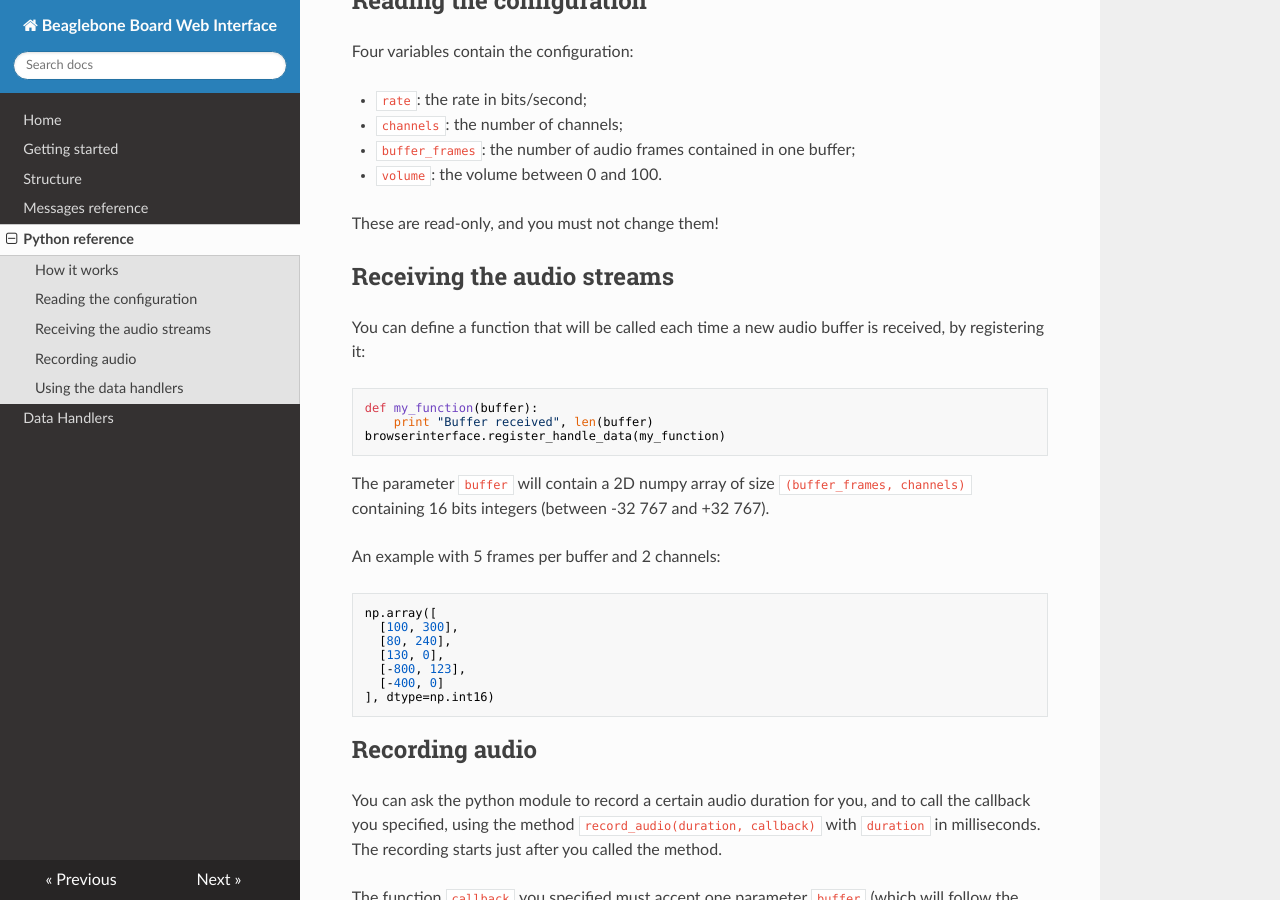
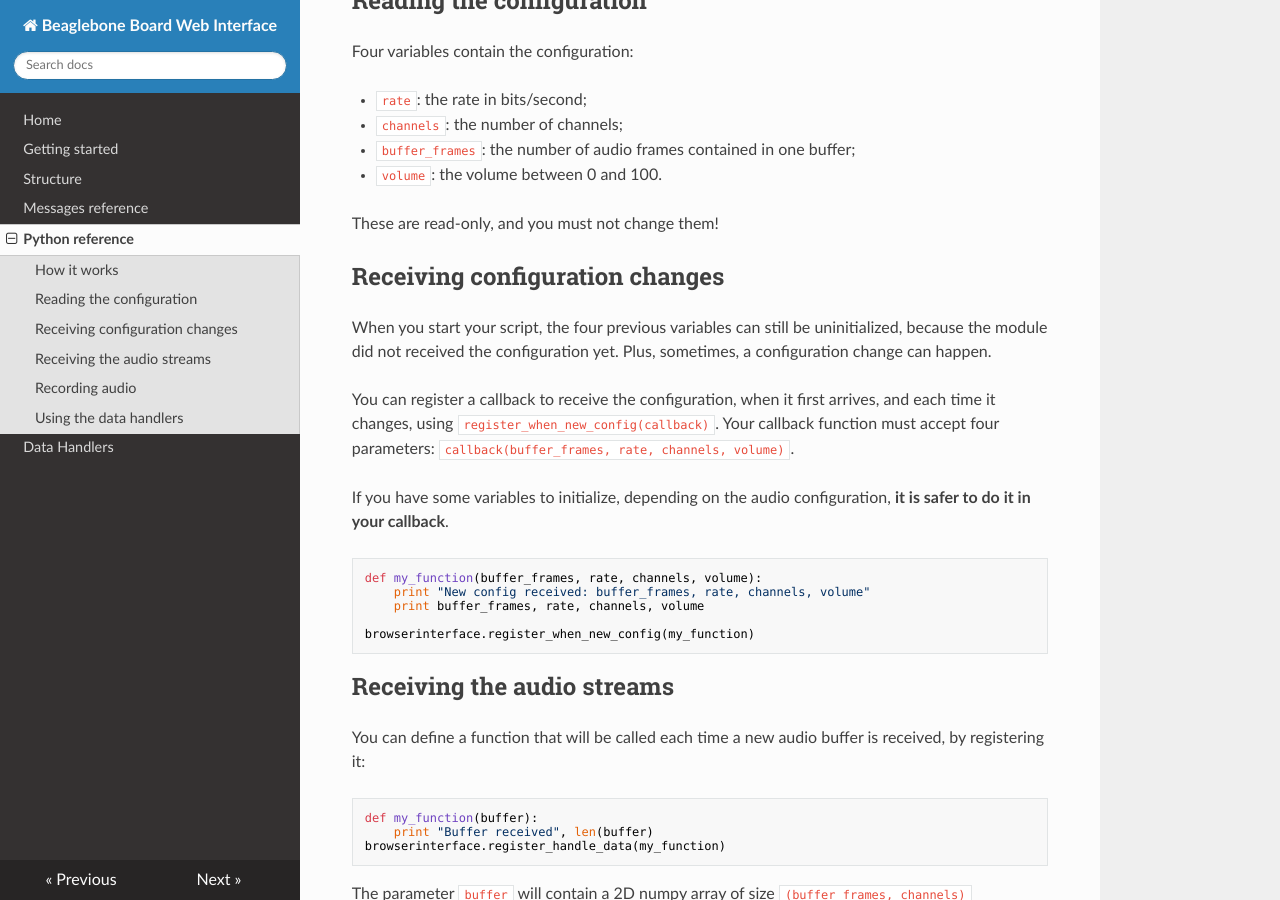
Before and after one commit to LCAV/easy-dsp, an MkDocs documentation site: the page built from docs/docs/python-reference.md, in a window 1280 px wide and 900 px high, scrolled down 846 px. Built offline with MkDocs 1.6.1, drawn with Linux system fonts in a browser that asks for light colours; nearby versions of some CDN libraries; old or Windows-style settings are respelled for this version of MkDocs.

Commit message:
Add when_new_config callback

````diff
--- a/docs/docs/python-reference.md
+++ b/docs/docs/python-reference.md
@@ -31,6 +31,7 @@ browserinterface.start()
 
 In the following, when we talk about functions and variables, they all come from the module `browserinterface`, so you must prefixe them with `browserinterface.`.
 
+
 ## Reading the configuration
 
 Four variables contain the configuration:
@@ -42,6 +43,24 @@ Four variables contain the configuration:
 
 These are read-only, and you must not change them!
 
+
+## Receiving configuration changes
+
+When you start your script, the four previous variables can still be uninitialized, because the module did not received the configuration yet.
+Plus, sometimes, a configuration change can happen.
+
+You can register a callback to receive the configuration, when it first arrives, and each time it changes, using `register_when_new_config(callback)`.
+Your callback function must accept four parameters: `callback(buffer_frames, rate, channels, volume)`.
+
+If you have some variables to initialize, depending on the audio configuration, **it is safer to do it in your callback**.
+
+```python
+def my_function(buffer_frames, rate, channels, volume):
+    print "New config received: buffer_frames, rate, channels, volume"
+    print buffer_frames, rate, channels, volume
+
+browserinterface.register_when_new_config(my_function)
+```
 
 ## Receiving the audio streams
 
````
Also changed, not shown: browserinterface.py (+7 -20 lines).
